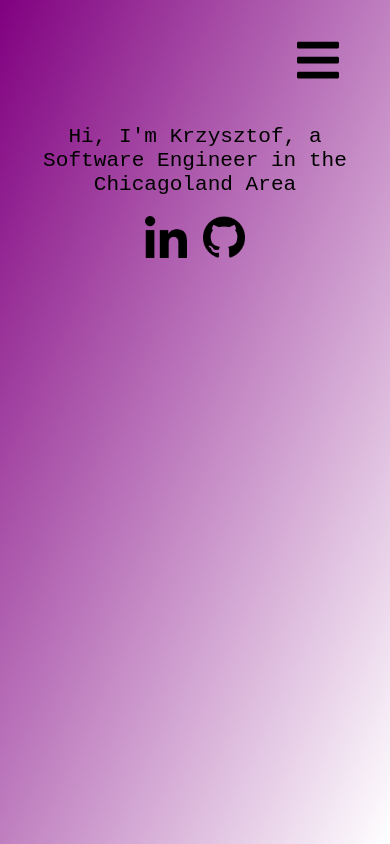
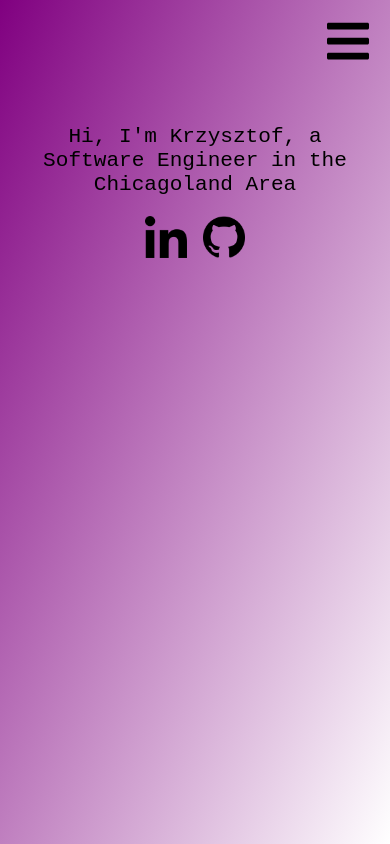
Before and after one commit to KRIS-RUSIN/KRIS-RUSIN.github.io, a React (Create React App) app: page / in a window 390 px wide. Built offline with nearby package versions, Linux system fonts and the light colour scheme.

Commit message:
navbar hamburger centered

```diff
--- a/src/components/Navbar/NavbarElements.js
+++ b/src/components/Navbar/NavbarElements.js
@@ -42,13 +42,10 @@ export const Bars = styled(FaBars)`
   display: none;
   color: #000000;
   @media screen and (max-width: 768px) {
-      display: block;
-      position: absolute;
-      top: 0;
-      right: 0;
-      transform: translate(-100%, 75%);
+      display: inline-block;
       font-size: 3rem;
       cursor: pointer;
+      margin:0;
     }
 `;
 
--- a/src/css/styles.css
+++ b/src/css/styles.css
@@ -105,12 +105,13 @@
     border: none;
     width: 85px;
     height: 85px;
-    display: block;
+    display: inline-block;
     position: absolute;
     top: 0;
     right: 0;
     cursor: pointer;
     z-index: 10;
+    text-align: center;
   }
 }
 /*# sourceMappingURL=styles.css.map */
--- a/src/less/styles.less
+++ b/src/less/styles.less
@@ -98,11 +98,12 @@
         border: none;;
         width: 85px;
         height: 85px;
-        display: block;
+        display: inline-block;
         position: absolute;
         top:0;
         right:0;
         cursor: pointer;
         z-index: 10;
+        text-align: center;
     }
 }
```
Also changed, not shown: 1 other file (tests, documents, lock files or other folders).
